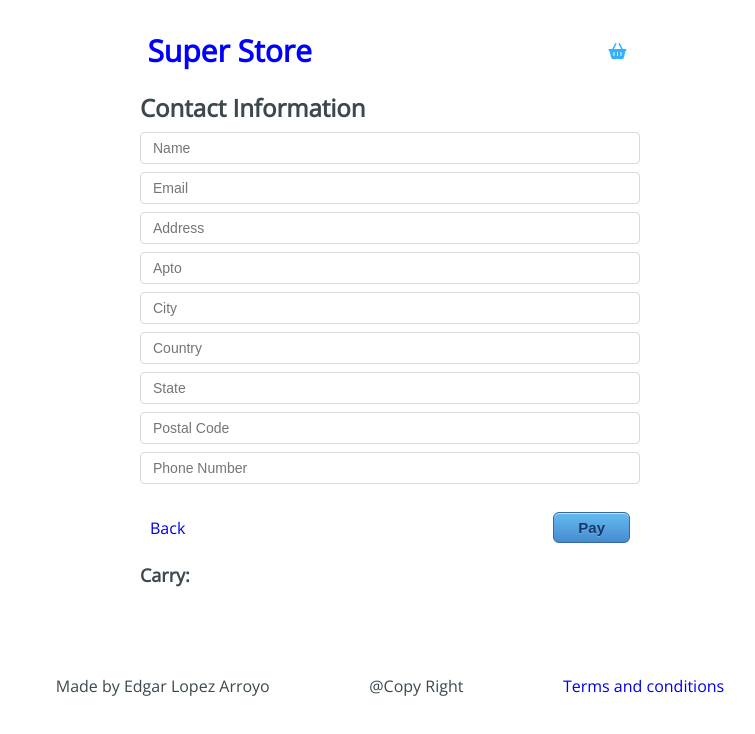
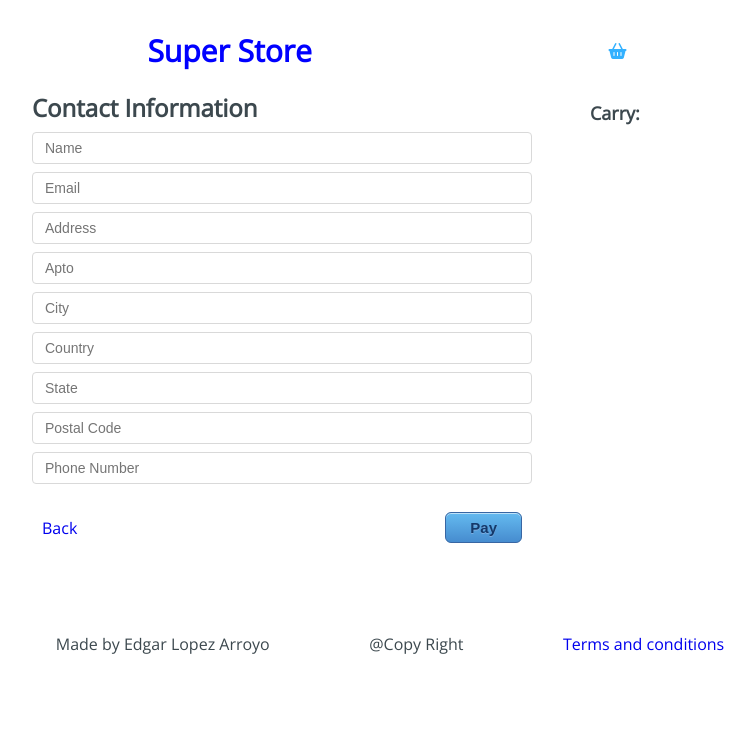
Before and after one commit to realEdgar/react-store, a React app: page /checkout/information in a window 1280 px wide. Shown: the top 734 px of the page, without its empty margins (250-1005 px from the left). Built offline with nearby package versions, Linux system fonts and the light colour scheme.

Commit message:
Modification on the Information component

```diff
--- a/src/components/Header.jsx
+++ b/src/components/Header.jsx
@@ -1,9 +1,14 @@
-import React from 'react';
+import React, { useContext } from 'react';
 import { Link } from 'react-router-dom';
+
+import AppContext from '../context/AppContext'
 
 import '../styles/components/Header.css';
 
 export const Header = () => {
+  const { state } = useContext(AppContext);
+  const { cart } = state;
+
   return (
     <header className="Header">
       <Link to="/">
@@ -13,6 +18,7 @@ export const Header = () => {
         <Link to="/checkout">
           <i className="fas fa-shopping-basket" />
         </Link>
+        {cart.length > 0 && <output className="Header-alert">{ cart.length }</output>}
       </div>
     </header>
   );
--- a/src/containers/Information.jsx
+++ b/src/containers/Information.jsx
@@ -56,6 +56,7 @@ export const Information = () => {
             <button type="button" onClick={handleSubmit}>Pay</button>
           </div>
         </div>
+      </div>
       <div className="Information-sidebar">
         <h3>Carry:</h3>
         {cart.map(item => {
@@ -69,7 +70,6 @@ export const Information = () => {
           );
         })}
       </div>
-      </div>
     </section>
   );
 };
--- a/src/styles/components/Information.css
+++ b/src/styles/components/Information.css
@@ -1,5 +1,5 @@
 .Information {
-  grid-template-columns: 3fr;
+  grid-template-columns: 3fr 1fr;
   grid-gap: 2rem;
   grid-row-gap: 1.5em;
   display: grid;
```
Lines whose indentation alone changed are shown as unchanged.
